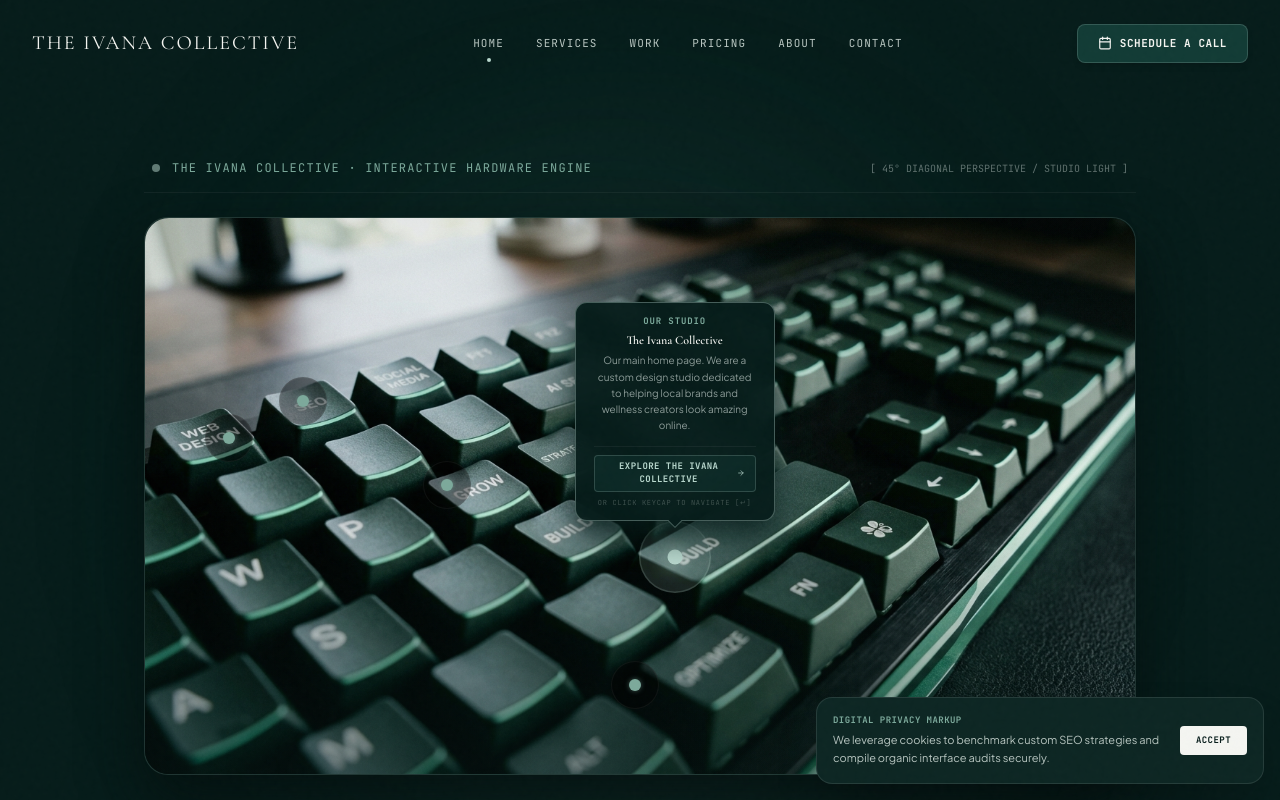
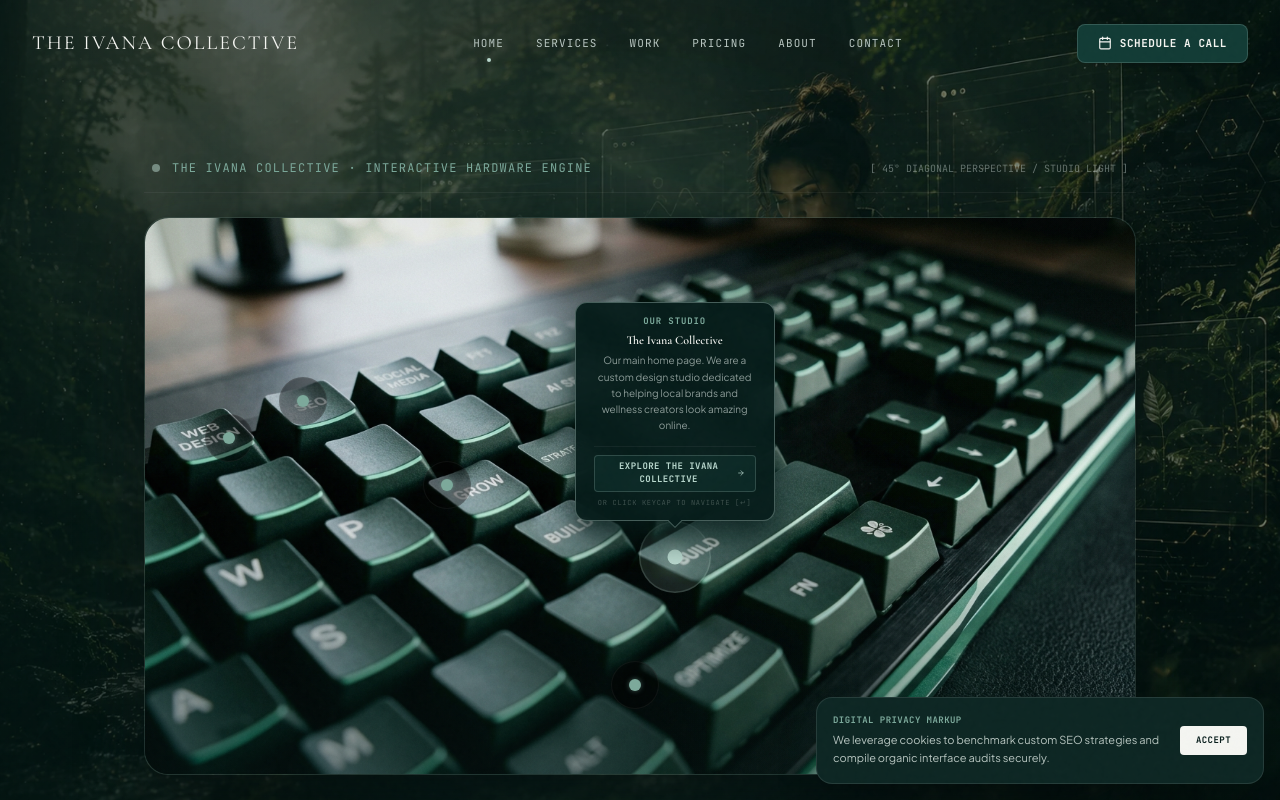
Before and after one commit to ivapbj/The-Ivana-Collective-Website, a React (Vite) app: page / in a window 1280 px wide. Shown: the top 800 px of the page. Built offline with nearby package versions, Linux system fonts and the light colour scheme.

Commit message:
Add fixed forest homepage background

```diff
--- /dev/null
+++ b/src/pages/Home.css
@@ -0,0 +1,9 @@
+.home-page{position:relative;isolation:isolate;min-width:0}
+.home-forest,.home-shade{position:fixed;inset:0;pointer-events:none}
+.home-forest{z-index:-2;background:#061c1a url('/images/home-forest-ivana.webp') center center/cover no-repeat}
+.home-shade{z-index:-1;background:linear-gradient(90deg,rgba(3,22,19,.65),rgba(3,22,19,.38) 58%,rgba(3,22,19,.38))}
+.home-page > section{background-color:rgba(4,25,22,.84);background-image:none}
+.home-page > #hero{background-color:rgba(4,25,22,.28)}
+.home-page > #credibility-strip{background-color:rgba(4,25,22,.83)}
+.home-page > #final-cta{background:rgba(4,25,22,.87)}
+@media(max-width:767px){.home-forest{background-position:62% center}.home-shade{background:rgba(3,22,19,.48)}.home-page > #hero{background-color:rgba(4,25,22,.34)}}
--- a/src/pages/Home.tsx
+++ b/src/pages/Home.tsx
@@ -1,4 +1,5 @@
 import React from "react";
+import "./Home.css";
 import { Link } from "../context/NavigationContext";
 import SeoMeta from "../components/SeoMeta";
 import KeycapComposition from "../components/KeycapComposition";
@@ -74,7 +75,9 @@ export default function Home({
   };
 
   return (
-    <div className="animate-in fade-in duration-500">
+    <div className="home-page">
+      <div className="home-forest" aria-hidden="true" />
+      <div className="home-shade" aria-hidden="true" />
       <SeoMeta
         title="Web Design & Social Media Management"
         description="The Ivana Collective provides strategic web design, SEO and social media management for small businesses in Western Massachusetts, Connecticut and beyond."
```
Also changed, not shown: public/images/home-forest-ivana.webp (added).
